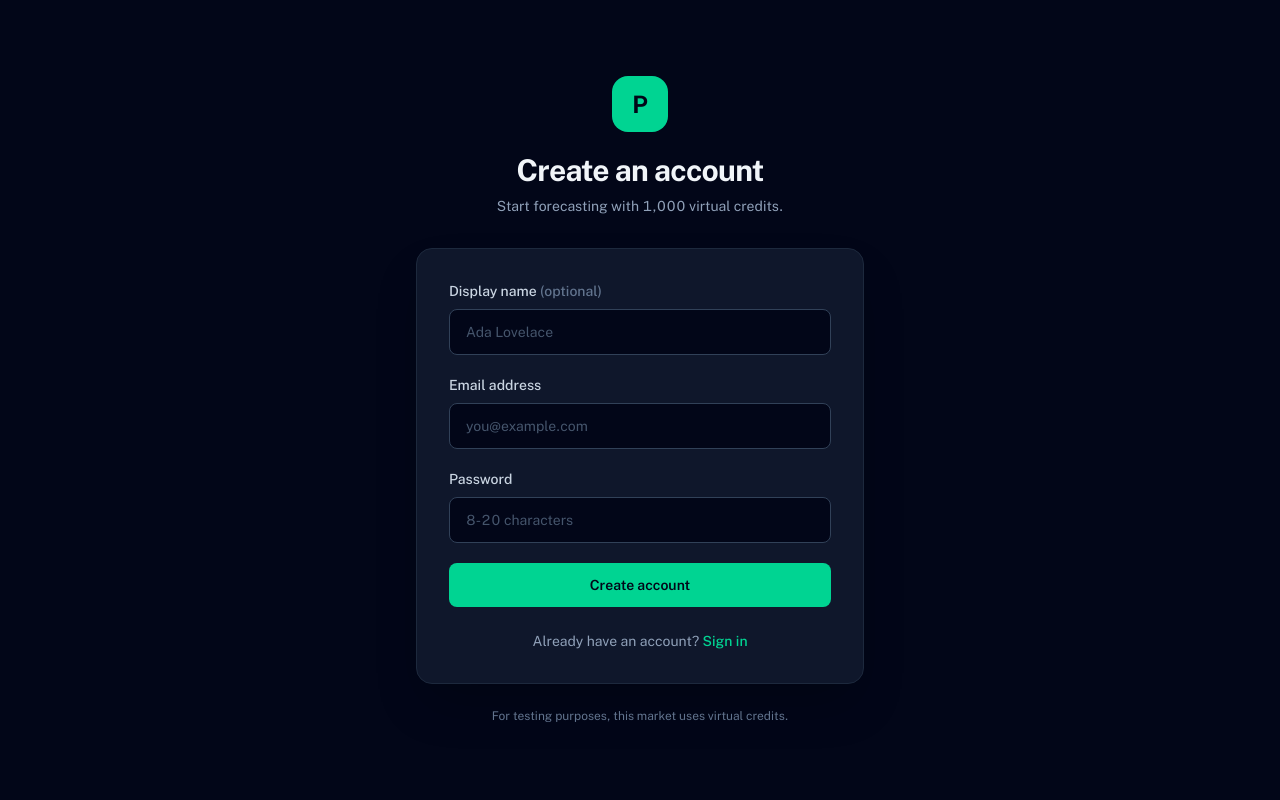
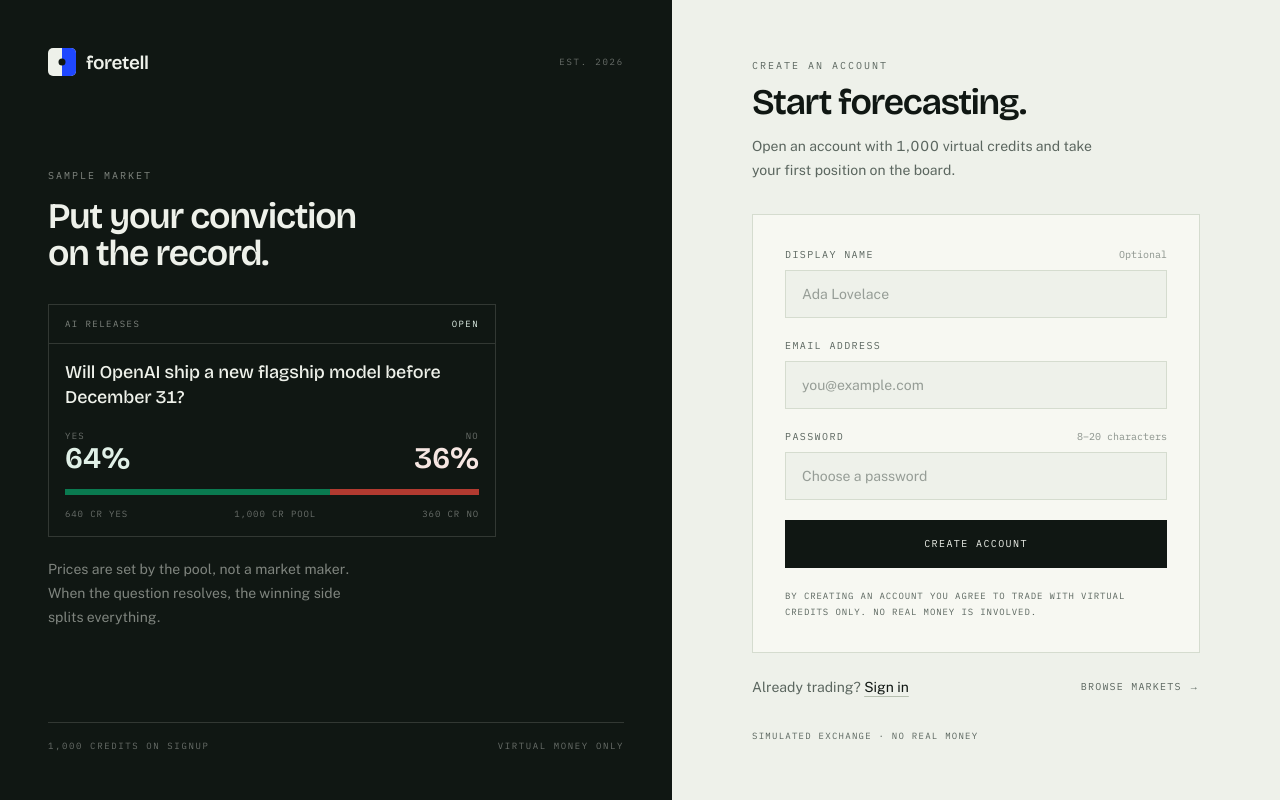
Before and after one commit to Shubham02022002/prediction-market, a Next.js app: page /register in a window 1280 px wide. Built offline with nearby package versions, Linux system fonts and the light colour scheme; no server answers.

Commit message:
feat(auth): redesign sign-in and register with split-screen shell

```diff
--- a/app/login/page.tsx
+++ b/app/login/page.tsx
@@ -1,8 +1,10 @@
 "use client";
 
+import Link from "next/link";
 import { useState, type FormEvent } from "react";
 import { signIn } from "next-auth/react";
 import { useRouter } from "next/navigation";
+import { AuthShell } from "@/components/auth-shell";
 
 const googleEnabled = process.env.NEXT_PUBLIC_GOOGLE_AUTH_ENABLED === "true";
 
@@ -33,7 +35,7 @@ export default function LoginPage() {
         return;
       }
 
-      router.push("/");
+      router.push("/markets");
       router.refresh();
     } catch {
       setError("Unable to sign in. Please try again.");
@@ -47,7 +49,7 @@ export default function LoginPage() {
     setGoogleLoading(true);
 
     try {
-      await signIn("google", { callbackUrl: "/" });
+      await signIn("google", { callbackUrl: "/markets" });
     } catch {
       setError("Unable to sign in with Google. Please try again.");
       setGoogleLoading(false);
@@ -55,39 +57,48 @@ export default function LoginPage() {
   }
 
   return (
-    <main className="flex min-h-screen items-center justify-center bg-slate-950 px-4 py-12 text-slate-100">
-      <div className="w-full max-w-md">
-        <div className="mb-8 text-center">
-          <div className="mx-auto mb-5 flex h-14 w-14 items-center justify-center rounded-2xl bg-emerald-400 text-2xl font-bold text-slate-950">
-            P
+    <AuthShell
+      eyebrow="Sign in"
+      title="Welcome back."
+      subtitle="Sign in to check your balance, take a position, and settle up when the market resolves."
+      footer={
+        <div className="flex flex-wrap items-center justify-between gap-3">
+          <p className="text-sm text-muted">
+            New to Foretell?{" "}
+            <Link
+              href="/register"
+              className="text-ink underline decoration-line-strong underline-offset-4 transition-colors hover:decoration-ink"
+            >
+              Create an account
+            </Link>
+          </p>
+          <Link
+            href="/markets"
+            className="font-mono text-[10px] uppercase tracking-[0.12em] text-muted transition-colors hover:text-ink"
+          >
+            Browse markets →
+          </Link>
         </div>
-
-          <h1 className="text-3xl font-bold tracking-tight">Welcome back</h1>
-
-          <p className="mt-2 text-sm text-slate-400">
-            Sign in to your prediction market account.
-          </p>
-        </div>
-
-        <div className="rounded-2xl border border-slate-800 bg-slate-900 p-6 shadow-2xl sm:p-8">
+      }
+    >
       {googleEnabled && (
         <>
           <button
             type="button"
             onClick={handleGoogleSignIn}
             disabled={googleLoading || loading}
-                className="flex w-full items-center justify-center gap-3 rounded-lg border border-slate-700 bg-slate-950 px-4 py-3 text-sm font-medium transition hover:bg-slate-800 disabled:cursor-not-allowed disabled:opacity-60"
+            className="flex h-12 w-full items-center justify-center gap-3 border border-line-strong bg-surface text-sm font-medium text-ink transition-colors hover:border-ink disabled:cursor-not-allowed disabled:opacity-50"
           >
-                <span className="font-bold text-lg">G</span>
-                {googleLoading ? "Redirecting..." : "Continue with Google"}
+            <span className="font-mono text-xs font-semibold">G</span>
+            {googleLoading ? "Redirecting…" : "Continue with Google"}
           </button>
 
           <div className="my-6 flex items-center gap-4">
-                <div className="h-px flex-1 bg-slate-800" />
-                <span className="text-xs uppercase tracking-wider text-slate-500">
-                  Or continue with email
+            <div className="h-px flex-1 bg-line" />
+            <span className="font-mono text-[9px] uppercase tracking-[0.14em] text-muted">
+              Or use email
             </span>
-                <div className="h-px flex-1 bg-slate-800" />
+            <div className="h-px flex-1 bg-line" />
           </div>
         </>
       )}
@@ -96,11 +107,10 @@ export default function LoginPage() {
         <div>
           <label
             htmlFor="email"
-                className="mb-2 block text-sm font-medium text-slate-300"
+            className="block font-mono text-[10px] uppercase tracking-[0.14em] text-muted"
           >
             Email address
           </label>
-
           <input
             id="email"
             type="email"
@@ -109,18 +119,17 @@ export default function LoginPage() {
             autoComplete="email"
             placeholder="you@example.com"
             required
-                className="w-full rounded-lg border border-slate-700 bg-slate-950 px-4 py-3 text-sm outline-none transition placeholder:text-slate-600 focus:border-emerald-400 focus:ring-2 focus:ring-emerald-400/20"
+            className="mt-2 h-12 w-full border border-line bg-paper px-4 text-sm text-ink outline-none transition-colors placeholder:text-muted/60 focus:border-ink"
           />
         </div>
 
         <div>
           <label
             htmlFor="password"
-                className="mb-2 block text-sm font-medium text-slate-300"
+            className="block font-mono text-[10px] uppercase tracking-[0.14em] text-muted"
           >
             Password
           </label>
-
           <input
             id="password"
             type="password"
@@ -129,14 +138,14 @@ export default function LoginPage() {
             autoComplete="current-password"
             placeholder="Enter your password"
             required
-                className="w-full rounded-lg border border-slate-700 bg-slate-950 px-4 py-3 text-sm outline-none transition placeholder:text-slate-600 focus:border-emerald-400 focus:ring-2 focus:ring-emerald-400/20"
+            className="mt-2 h-12 w-full border border-line bg-paper px-4 text-sm text-ink outline-none transition-colors placeholder:text-muted/60 focus:border-ink"
           />
         </div>
 
         {error && (
           <p
             role="alert"
-                className="rounded-lg border border-red-500/30 bg-red-500/10 p-3 text-sm text-red-300"
+            className="border border-no/30 bg-no-soft p-3 text-sm text-no"
           >
             {error}
           </p>
@@ -145,27 +154,11 @@ export default function LoginPage() {
         <button
           type="submit"
           disabled={loading || googleLoading}
-              className="w-full rounded-lg bg-emerald-400 px-4 py-3 text-sm font-semibold text-slate-950 transition hover:bg-emerald-300 disabled:cursor-not-allowed disabled:opacity-60"
+          className="h-12 w-full bg-ink font-mono text-[10px] uppercase tracking-[0.14em] text-paper transition-colors hover:bg-ink/85 disabled:cursor-not-allowed disabled:opacity-50"
         >
-              {loading ? "Signing in..." : "Sign in"}
+          {loading ? "Signing in…" : "Sign in"}
         </button>
       </form>
-
-          <p className="mt-6 text-center text-sm text-slate-400">
-            Don't have an account?{" "}
-            <a
-              href="/register"
-              className="font-medium text-emerald-400 hover:text-emerald-300"
-            >
-              Create one
-            </a>
-          </p>
-        </div>
-
-        <p className="mt-6 text-center text-xs text-slate-500">
-          For testing purposes, this market uses virtual credits.
-        </p>
-      </div>
-    </main>
+    </AuthShell>
   );
 }
--- a/app/register/page.tsx
+++ b/app/register/page.tsx
@@ -1,8 +1,10 @@
 "use client";
 
+import Link from "next/link";
 import { useState, type FormEvent } from "react";
 import { signIn } from "next-auth/react";
 import { useRouter } from "next/navigation";
+import { AuthShell } from "@/components/auth-shell";
 
 type FieldErrors = Record<string, string[] | undefined>;
 
@@ -56,7 +58,7 @@ export default function RegisterPage() {
         return;
       }
 
-      router.push("/");
+      router.push("/markets");
       router.refresh();
     } catch {
       setError("Unable to create account. Please try again.");
@@ -66,30 +68,41 @@ export default function RegisterPage() {
   }
 
   return (
-    <main className="flex min-h-screen items-center justify-center bg-slate-950 px-4 py-12 text-slate-100">
-      <div className="w-full max-w-md">
-        <div className="mb-8 text-center">
-          <div className="mx-auto mb-5 flex h-14 w-14 items-center justify-center rounded-2xl bg-emerald-400 text-2xl font-bold text-slate-950">
-            P
+    <AuthShell
+      eyebrow="Create an account"
+      title="Start forecasting."
+      subtitle="Open an account with 1,000 virtual credits and take your first position on the board."
+      footer={
+        <div className="flex flex-wrap items-center justify-between gap-3">
+          <p className="text-sm text-muted">
+            Already trading?{" "}
+            <Link
+              href="/login"
+              className="text-ink underline decoration-line-strong underline-offset-4 transition-colors hover:decoration-ink"
+            >
+              Sign in
+            </Link>
+          </p>
+          <Link
+            href="/markets"
+            className="font-mono text-[10px] uppercase tracking-[0.12em] text-muted transition-colors hover:text-ink"
+          >
+            Browse markets →
+          </Link>
         </div>
-
-          <h1 className="text-3xl font-bold tracking-tight">Create an account</h1>
-
-          <p className="mt-2 text-sm text-slate-400">
-            Start forecasting with 1,000 virtual credits.
-          </p>
-        </div>
-
-        <div className="rounded-2xl border border-slate-800 bg-slate-900 p-6 shadow-2xl sm:p-8">
+      }
+    >
       <form onSubmit={handleSubmit} className="space-y-5">
         <div>
           <label
             htmlFor="name"
-                className="mb-2 block text-sm font-medium text-slate-300"
+            className="flex items-baseline justify-between font-mono text-[10px] uppercase tracking-[0.14em] text-muted"
           >
-                Display name <span className="text-slate-500">(optional)</span>
+            <span>Display name</span>
+            <span className="normal-case tracking-normal text-muted/70">
+              Optional
+            </span>
           </label>
-
           <input
             id="name"
             type="text"
@@ -99,18 +112,17 @@ export default function RegisterPage() {
             minLength={3}
             maxLength={20}
             placeholder="Ada Lovelace"
-                className="w-full rounded-lg border border-slate-700 bg-slate-950 px-4 py-3 text-sm outline-none transition placeholder:text-slate-600 focus:border-emerald-400 focus:ring-2 focus:ring-emerald-400/20"
+            className="mt-2 h-12 w-full border border-line bg-paper px-4 text-sm text-ink outline-none transition-colors placeholder:text-muted/60 focus:border-ink"
           />
         </div>
 
         <div>
           <label
             htmlFor="email"
-                className="mb-2 block text-sm font-medium text-slate-300"
+            className="block font-mono text-[10px] uppercase tracking-[0.14em] text-muted"
           >
             Email address
           </label>
-
           <input
             id="email"
             type="email"
@@ -119,18 +131,20 @@ export default function RegisterPage() {
             autoComplete="email"
             placeholder="you@example.com"
             required
-                className="w-full rounded-lg border border-slate-700 bg-slate-950 px-4 py-3 text-sm outline-none transition placeholder:text-slate-600 focus:border-emerald-400 focus:ring-2 focus:ring-emerald-400/20"
+            className="mt-2 h-12 w-full border border-line bg-paper px-4 text-sm text-ink outline-none transition-colors placeholder:text-muted/60 focus:border-ink"
           />
         </div>
 
         <div>
           <label
             htmlFor="password"
-                className="mb-2 block text-sm font-medium text-slate-300"
+            className="flex items-baseline justify-between font-mono text-[10px] uppercase tracking-[0.14em] text-muted"
           >
-                Password
+            <span>Password</span>
+            <span className="normal-case tracking-normal text-muted/70">
+              8–20 characters
+            </span>
           </label>
-
           <input
             id="password"
             type="password"
@@ -139,16 +153,16 @@ export default function RegisterPage() {
             autoComplete="new-password"
             minLength={8}
             maxLength={20}
-                placeholder="8-20 characters"
+            placeholder="Choose a password"
             required
-                className="w-full rounded-lg border border-slate-700 bg-slate-950 px-4 py-3 text-sm outline-none transition placeholder:text-slate-600 focus:border-emerald-400 focus:ring-2 focus:ring-emerald-400/20"
+            className="mt-2 h-12 w-full border border-line bg-paper px-4 text-sm text-ink outline-none transition-colors placeholder:text-muted/60 focus:border-ink"
           />
         </div>
 
         {error && (
           <p
             role="alert"
-                className="rounded-lg border border-red-500/30 bg-red-500/10 p-3 text-sm text-red-300"
+            className="border border-no/30 bg-no-soft p-3 text-sm text-no"
           >
             {error}
           </p>
@@ -157,27 +171,16 @@ export default function RegisterPage() {
         <button
           type="submit"
           disabled={loading}
-              className="w-full rounded-lg bg-emerald-400 px-4 py-3 text-sm font-semibold text-slate-950 transition hover:bg-emerald-300 disabled:cursor-not-allowed disabled:opacity-60"
+          className="h-12 w-full bg-ink font-mono text-[10px] uppercase tracking-[0.14em] text-paper transition-colors hover:bg-ink/85 disabled:cursor-not-allowed disabled:opacity-50"
         >
-              {loading ? "Creating account..." : "Create account"}
+          {loading ? "Creating account…" : "Create account"}
         </button>
+
+        <p className="font-mono text-[9px] uppercase leading-4 tracking-[0.1em] text-muted">
+          By creating an account you agree to trade with virtual credits only.
+          No real money is involved.
+        </p>
       </form>
-
-          <p className="mt-6 text-center text-sm text-slate-400">
-            Already have an account?{" "}
-            <a
-              href="/login"
-              className="font-medium text-emerald-400 hover:text-emerald-300"
-            >
-              Sign in
-            </a>
-          </p>
-        </div>
-
-        <p className="mt-6 text-center text-xs text-slate-500">
-          For testing purposes, this market uses virtual credits.
-        </p>
-      </div>
-    </main>
+    </AuthShell>
   );
 }
--- /dev/null
+++ b/components/auth-shell.tsx
@@ -0,0 +1,125 @@
+import type { ReactNode } from "react";
+import { Logo } from "@/components/brand";
+import { ProbabilityBar } from "@/components/market-ui";
+
+export function AuthShell({
+  eyebrow,
+  title,
+  subtitle,
+  children,
+  footer,
+}: {
+  eyebrow: string;
+  title: string;
+  subtitle: string;
+  children: ReactNode;
+  footer: ReactNode;
+}) {
+  return (
+    <div className="grid min-h-screen lg:grid-cols-[1.05fr_0.95fr]">
+      <aside className="hidden flex-col justify-between overflow-hidden bg-ink p-12 text-paper lg:flex">
+        <div className="flex items-center justify-between">
+          <Logo tone="paper" />
+          <span className="font-mono text-[9px] uppercase tracking-[0.2em] text-paper/40">
+            Est. 2026
+          </span>
+        </div>
+
+        <div className="max-w-md">
+          <p className="font-mono text-[10px] uppercase tracking-[0.2em] text-paper/50">
+            Sample market
+          </p>
+          <h2 className="mt-4 max-w-[14ch] text-balance font-display text-4xl font-semibold leading-[1.02] tracking-[-0.03em]">
+            Put your conviction on the record.
+          </h2>
+
+          <div className="mt-8 border border-paper/15">
+            <div className="flex items-center justify-between border-b border-paper/15 px-4 py-3">
+              <span className="font-mono text-[9px] uppercase tracking-[0.16em] text-paper/50">
+                AI releases
+              </span>
+              <span className="font-mono text-[9px] uppercase tracking-[0.16em] text-yes-soft">
+                Open
+              </span>
+            </div>
+
+            <div className="p-4">
+              <p className="font-display text-lg font-medium leading-snug tracking-[-0.01em]">
+                Will OpenAI ship a new flagship model before December 31?
+              </p>
+
+              <div className="mt-5 flex items-end justify-between">
+                <div>
+                  <p className="font-mono text-[9px] uppercase tracking-[0.14em] text-paper/40">
+                    Yes
+                  </p>
+                  <p className="font-display text-3xl font-semibold leading-none text-yes-soft">
+                    64%
+                  </p>
+                </div>
+                <div className="text-right">
+                  <p className="font-mono text-[9px] uppercase tracking-[0.14em] text-paper/40">
+                    No
+                  </p>
+                  <p className="font-display text-3xl font-semibold leading-none text-no-soft">
+                    36%
+                  </p>
+                </div>
+              </div>
+
+              <ProbabilityBar
+                yes={64}
+                className="mt-4"
+                trackClassName="bg-paper/15"
+              />
+
+              <div className="mt-3 flex justify-between font-mono text-[9px] uppercase tracking-[0.1em] text-paper/40">
+                <span>640 cr yes</span>
+                <span>1,000 cr pool</span>
+                <span>360 cr no</span>
+              </div>
+            </div>
+          </div>
+
+          <p className="mt-5 max-w-[38ch] text-sm leading-6 text-paper/50">
+            Prices are set by the pool, not a market maker. When the question
+            resolves, the winning side splits everything.
+          </p>
+        </div>
+
+        <div className="flex flex-wrap justify-between gap-4 border-t border-paper/15 pt-4 font-mono text-[9px] uppercase tracking-[0.18em] text-paper/40">
+          <span>1,000 credits on signup</span>
+          <span>Virtual money only</span>
+        </div>
+      </aside>
+
+      <main className="flex items-center justify-center bg-paper px-4 py-12 sm:px-8">
+        <div className="w-full max-w-md">
+          <div className="mb-10 lg:hidden">
+            <Logo />
+          </div>
+
+          <p className="font-mono text-[10px] uppercase tracking-[0.2em] text-muted">
+            {eyebrow}
+          </p>
+          <h1 className="mt-3 text-balance font-display text-4xl font-semibold leading-[1.02] tracking-[-0.035em]">
+            {title}
+          </h1>
+          <p className="mt-3 max-w-[42ch] text-sm leading-6 text-muted">
+            {subtitle}
+          </p>
+
+          <div className="mt-8 border border-line bg-surface p-6 sm:p-8">
+            {children}
+          </div>
+
+          <div className="mt-6">{footer}</div>
+
+          <p className="mt-8 font-mono text-[9px] uppercase tracking-[0.14em] text-muted">
+            Simulated exchange · No real money
+          </p>
+        </div>
+      </main>
+    </div>
+  );
+}
```
Lines whose indentation alone changed are shown as unchanged.
